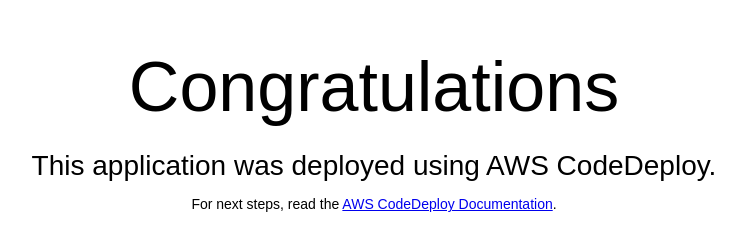
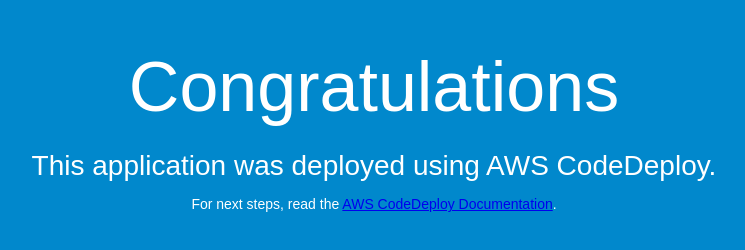
Before and after one commit to akyb/CodeDeployRepo, a plain HTML site: page index.html in a window 1280 px wide. Shown: the whole page, without its empty margins (266-1011 px from the left). Drawn offline with Linux system fonts and the light colour scheme.

Commit message:
Update index.html

```diff
--- a/index.html
+++ b/index.html
@@ -5,11 +5,7 @@
   <title>Sample Deployment</title>
   <style>
     body {
-<<<<<<< HEAD
-      color: #ff0fff;
-=======
       color: #ffffff;
->>>>>>> 0e3999e868ae66f1b7d0838da9b884fe658701b7
       background-color: #0188cc;
       font-family: Arial, sans-serif;
       font-size: 14px;
```
